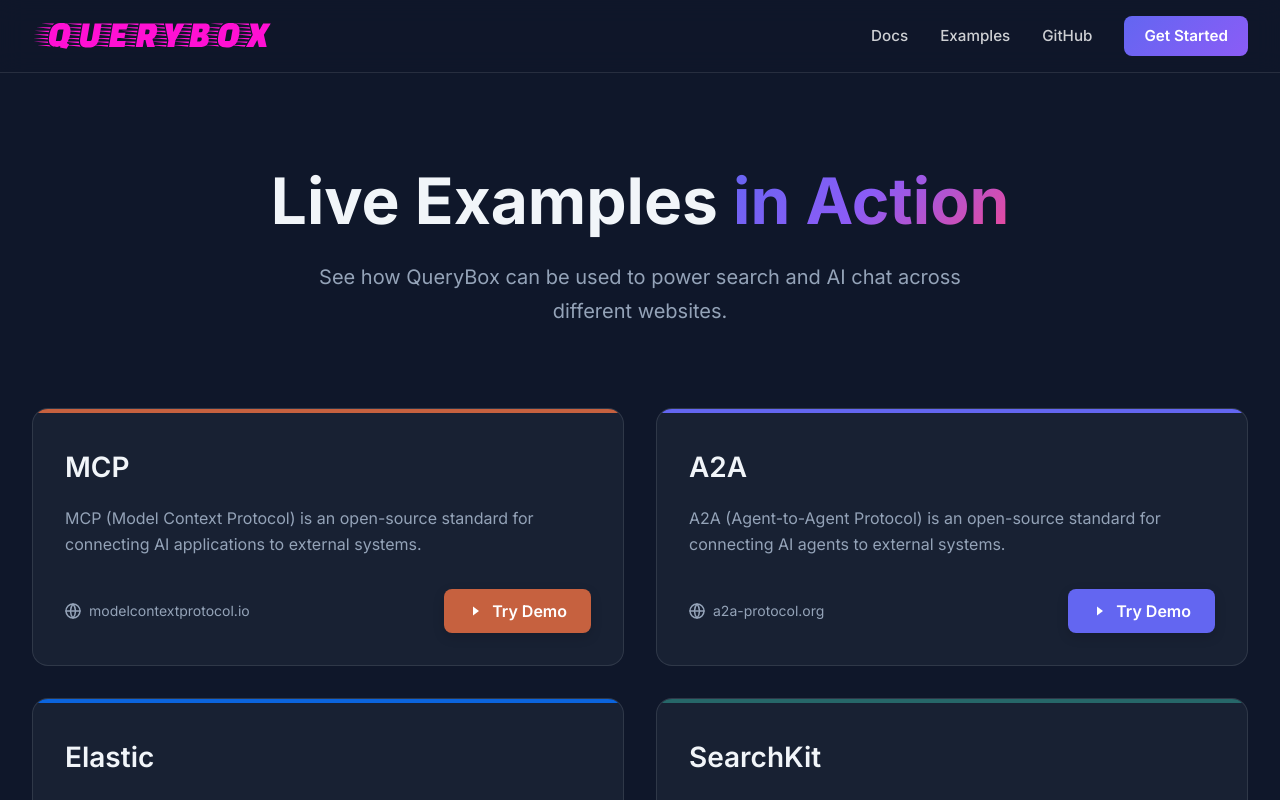
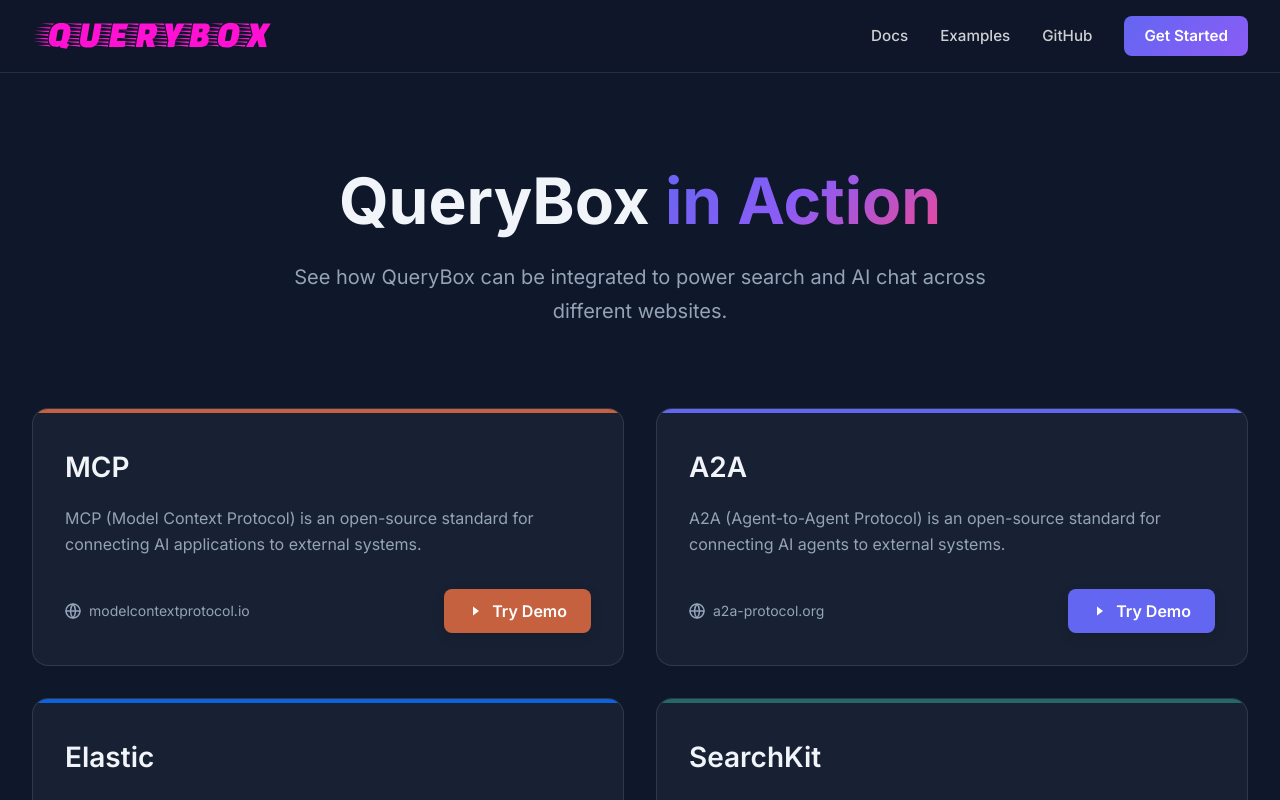
Before and after one commit to jedrazb/querybox, a Next.js app in the folder packages/app/: page /examples in a window 1280 px wide. Shown: the top 800 px of the page. Built offline with nearby package versions, Linux system fonts and the light colour scheme.

Commit message:
Change examples text

```diff
--- a/packages/app/src/app/examples/page.tsx
+++ b/packages/app/src/app/examples/page.tsx
@@ -111,12 +111,12 @@
         {/* Header Section */}
         <section className={styles.header}>
           <h1 className={styles.title}>
-            Live Examples
+            QueryBox
             <span className={styles.titleGradient}> in Action</span>
           </h1>
           <p className={styles.subtitle}>
-            See how QueryBox can be used to power search and AI chat across
-            different websites.
+            See how QueryBox can be integrated to power search and AI chat
+            across different websites.
           </p>
         </section>
 
```
